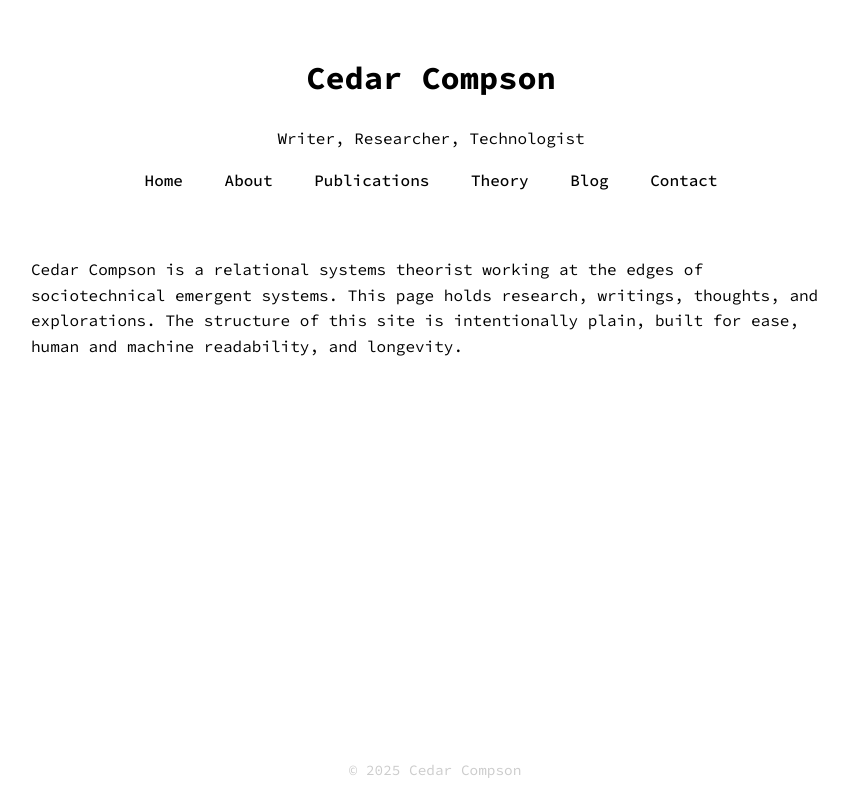
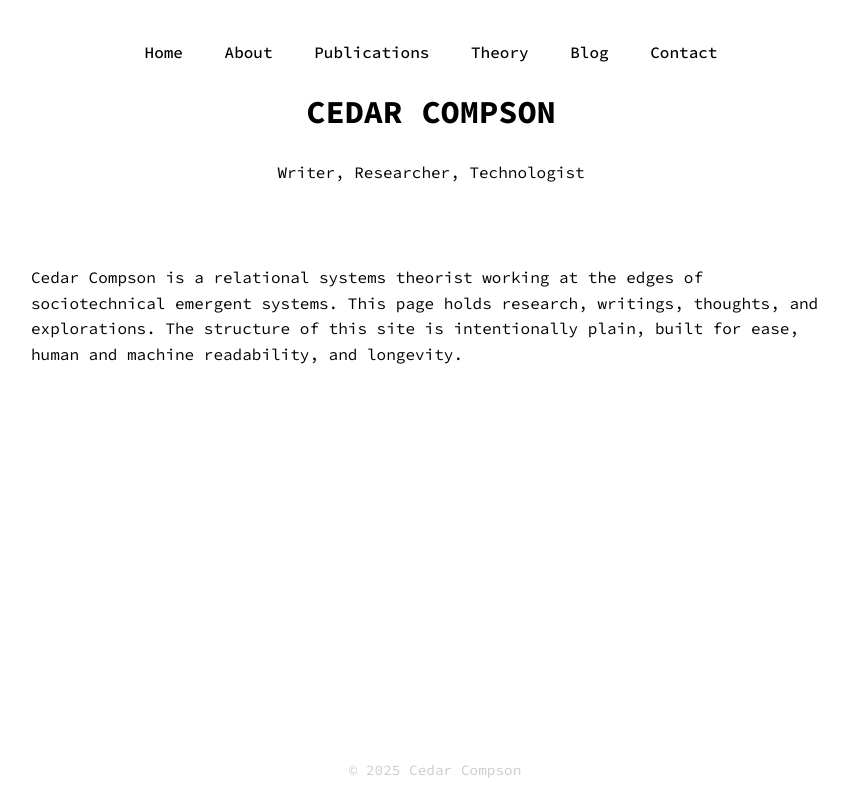
Before and after one commit to cedarcompson/compsonsystem, a plain HTML site: page index.html in a window 1280 px wide. Shown: the whole page, without its empty margins (209-1057 px from the left). Drawn offline with Linux system fonts and the light colour scheme.

Commit message:
Update index.html

```diff
--- a/index.html
+++ b/index.html
@@ -12,8 +12,6 @@
 </head>
 <body>
   <header>
-    <h1>Cedar Compson</h1>
-    <p> Writer, Researcher, Technologist</p>
     <nav>
       <a href="index.html">Home</a>
       <a href="about.html">About</a>
@@ -22,6 +20,8 @@
       <a href="blog.html">Blog</a>
       <a href="contact.html">Contact</a>
     </nav>
+    <h1>CEDAR COMPSON</h1>
+    <p>Writer, Researcher, Technologist</p>
   </header>
   <main>
 <section>
```
